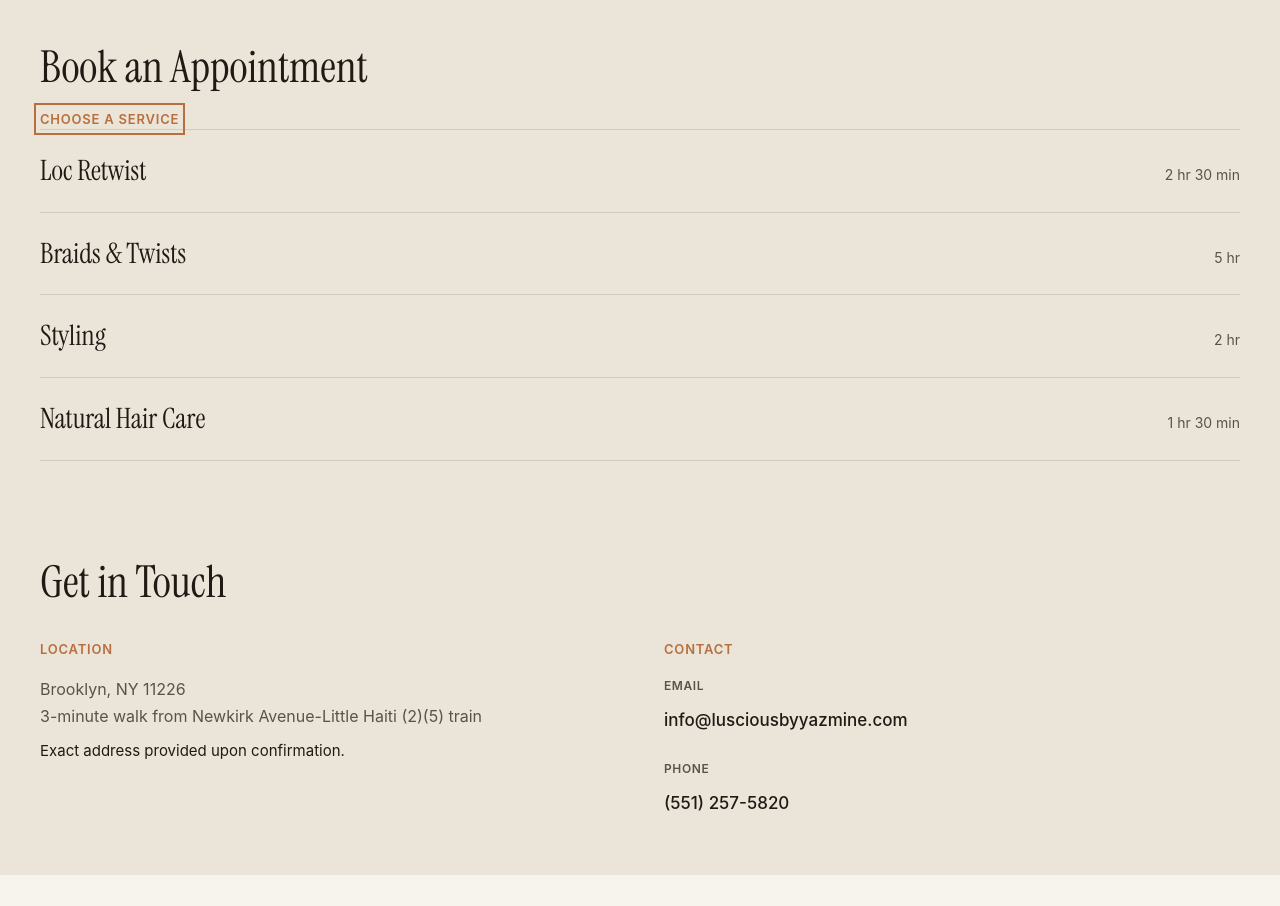
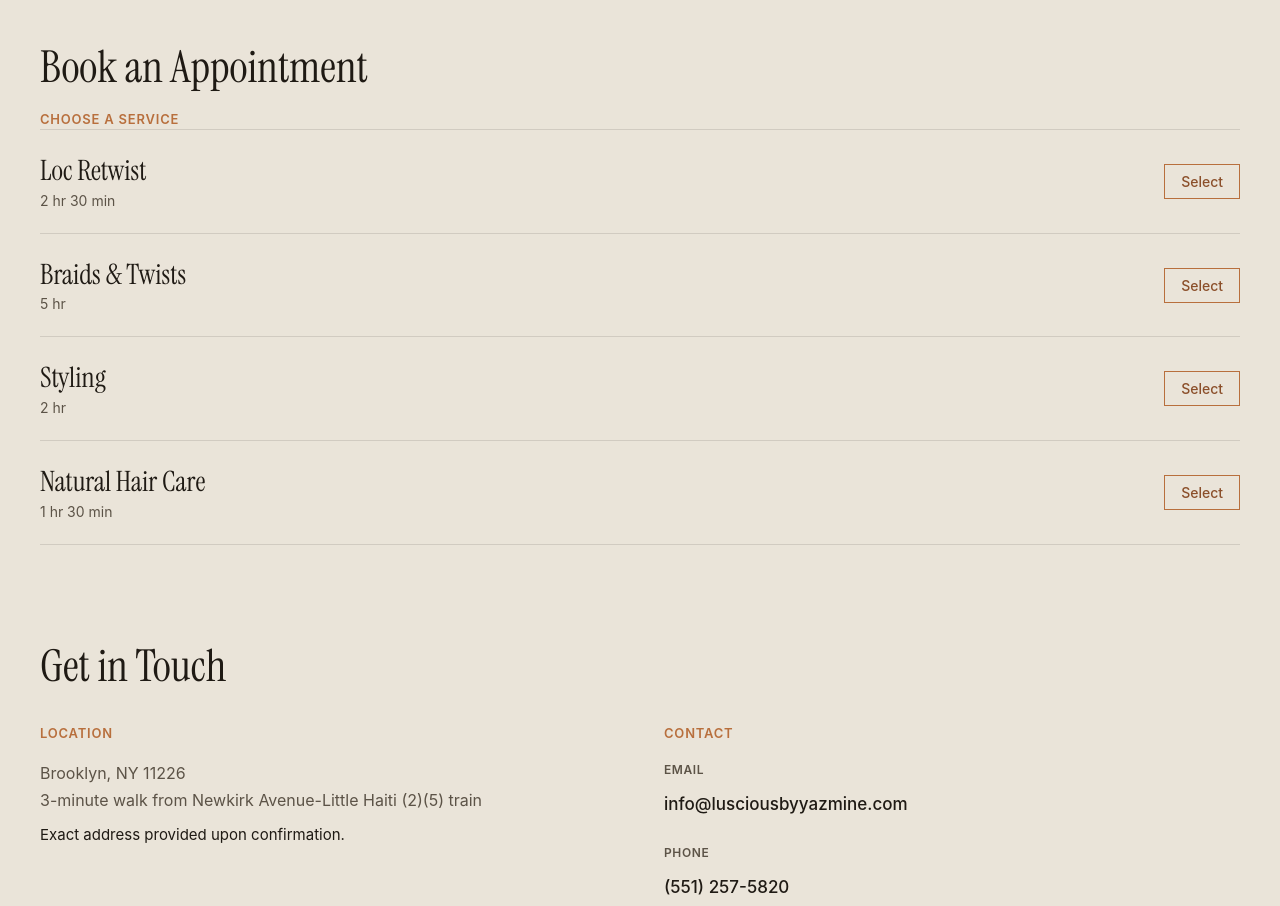
Before and after one commit to lognorman20/yazmine-website, a React (Vite) app: page / in a window 1280 px wide. Shown: the part 4900-5806 px from the top of the page. Built offline with nearby package versions, Linux system fonts and the light colour scheme; a web font is replaced by a local one.

Commit message:
Add a Select button to each booking service and stop focus jumping on load
Co-Authored-By: Claude Opus 5.5 <noreply@anthropic.com>

```diff
--- a/src/components/Booking.module.css
+++ b/src/components/Booking.module.css
@@ -85,7 +85,7 @@
 
 .serviceOption {
   display: flex;
-  align-items: baseline;
+  align-items: center;
   justify-content: space-between;
   gap: var(--space-md);
   width: 100%;
@@ -108,10 +108,30 @@
   line-height: 1.2;
 }
 
+.serviceText {
+  display: flex;
+  flex-direction: column;
+  gap: var(--space-xs);
+}
+
 .serviceMeta {
-  flex-shrink: 0;
   font-size: 0.875rem;
   color: var(--text-muted);
+}
+
+.selectLabel {
+  flex-shrink: 0;
+  padding: var(--space-sm) var(--space-md);
+  border: 1px solid var(--accent);
+  color: var(--accent-hover);
+  font-size: 0.875rem;
+  font-weight: 500;
+  transition: background-color var(--transition-fast), color var(--transition-fast);
+}
+
+.serviceOption:active .selectLabel {
+  background-color: var(--accent);
+  color: var(--bg-primary);
 }
 
 .weekNav {
@@ -344,6 +364,11 @@
     color: var(--accent-hover);
   }
 
+  .serviceOption:hover .selectLabel {
+    background-color: var(--accent);
+    color: var(--bg-primary);
+  }
+
   .dateChip:not(:disabled):hover,
   .timeOption:hover {
     border-color: var(--accent);
--- a/src/components/Booking.tsx
+++ b/src/components/Booking.tsx
@@ -177,13 +177,11 @@ export default function Booking() {
   const [week, setWeek] = useState(0)
   const days = useMemo(() => bookingWeek(new Date(), week), [week])
   const headingRef = useRef<HTMLHeadingElement>(null)
-  const hasMounted = useRef(false)
+  const focusedStep = useRef(state.step)
 
   useEffect(() => {
-    if (!hasMounted.current) {
-      hasMounted.current = true
-      return
-    }
+    if (focusedStep.current === state.step) return
+    focusedStep.current = state.step
     headingRef.current?.focus()
   }, [state.step])
 
@@ -269,8 +267,13 @@ export default function Booking() {
                   className={styles.serviceOption}
                   onClick={() => dispatch({ type: 'chooseService', service })}
                 >
-                  <span className={styles.serviceName}>{service.name}</span>
-                  <span className={styles.serviceMeta}>{formatDuration(service.durationMinutes)}</span>
+                  <span className={styles.serviceText}>
+                    <span className={styles.serviceName}>{service.name}</span>
+                    <span className={styles.serviceMeta}>{formatDuration(service.durationMinutes)}</span>
+                  </span>
+                  <span className={styles.selectLabel} aria-hidden="true">
+                    Select
+                  </span>
                 </button>
               </li>
             ))}
```
